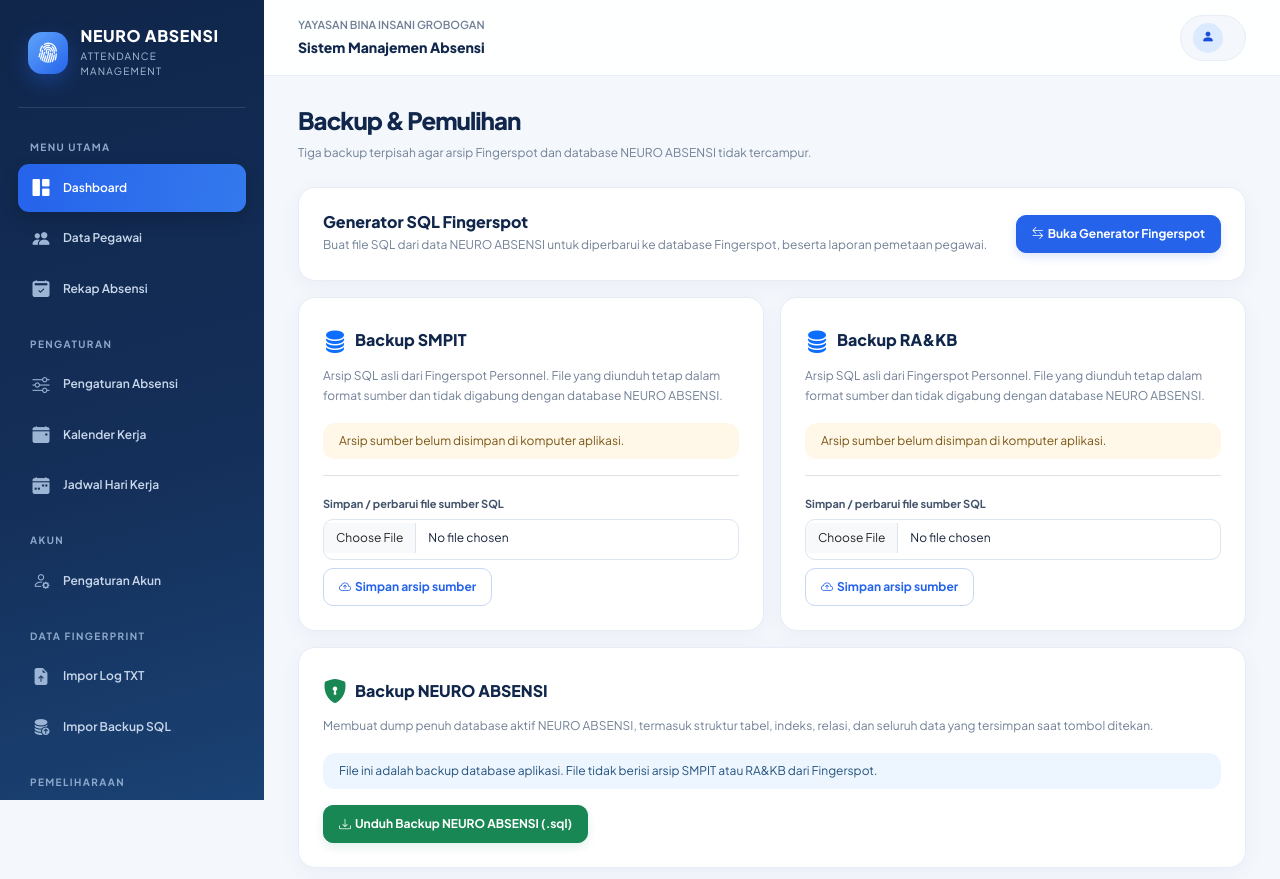
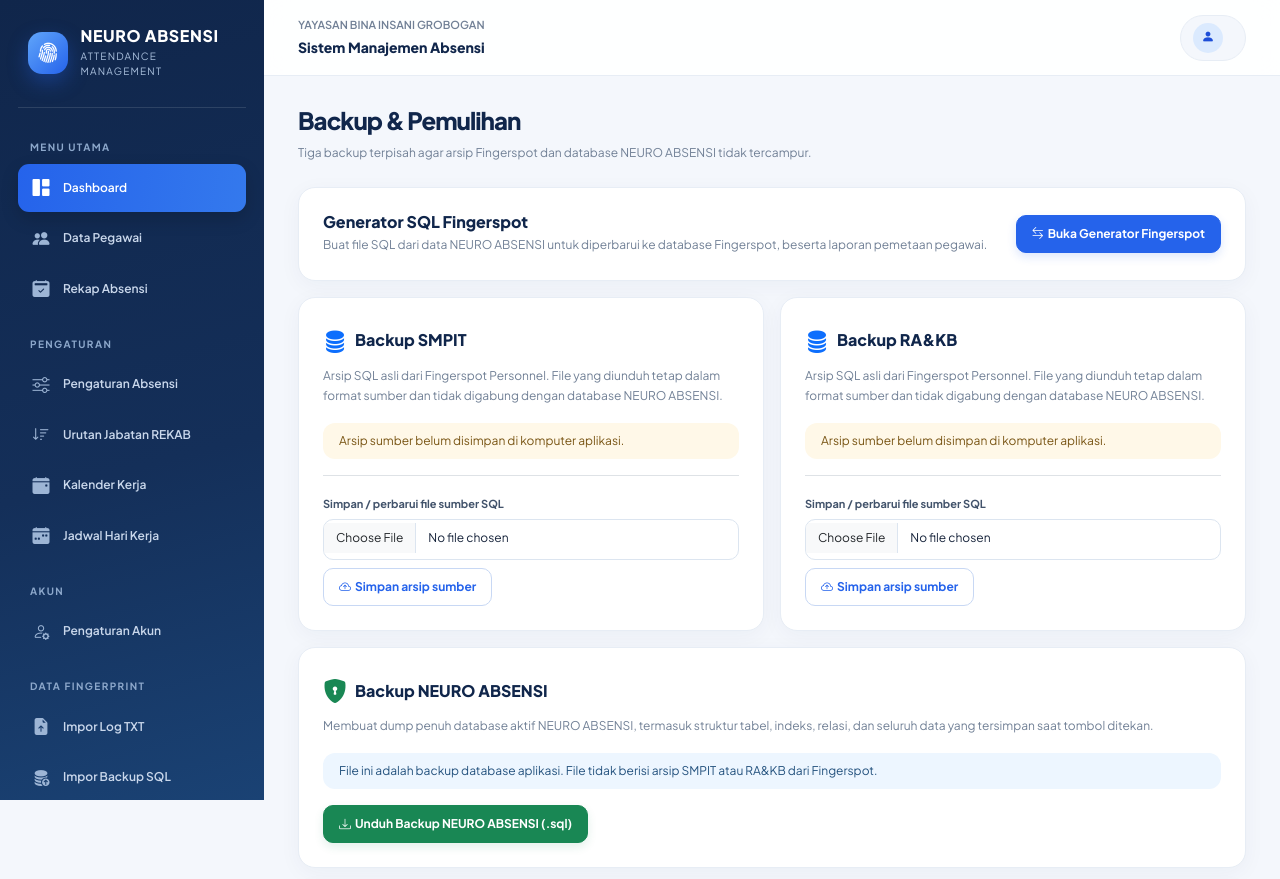
Before and after one commit to zidan121/absensi, a CodeIgniter 4 app: template app/Views/backup_exports/index.php in a window 1280 px wide. Shown: the top 879 px of the page. Run offline with PHP 8.4 and a stand-in for CodeIgniter, Linux system fonts and the light colour scheme; the template is opened without the code that fills it, so the values that code supplies are empty; some libraries are stand-ins or nearby versions.

Commit message:
Add recap position order menu link

```diff
--- a/app/Views/layout.php
+++ b/app/Views/layout.php
@@ -72,6 +72,7 @@
             <a class="<?= str_starts_with(uri_string(), 'rekap') ? 'active' : '' ?>" href="/rekap"><i class="bi bi-calendar2-check-fill"></i>Rekap Absensi</a>
             <div class="nav-caption mt-4">Pengaturan</div>
             <a class="<?= str_starts_with(uri_string(), 'pengaturan-absensi') ? 'active' : '' ?>" href="/pengaturan-absensi"><i class="bi bi-sliders"></i>Pengaturan Absensi</a>
+            <a class="<?= str_starts_with(uri_string(), 'pengaturan-urutan-jabatan') ? 'active' : '' ?>" href="/pengaturan-urutan-jabatan"><i class="bi bi-sort-down"></i>Urutan Jabatan REKAB</a>
             <a class="<?= str_starts_with(uri_string(), 'kalender-kerja') ? 'active' : '' ?>" href="/kalender-kerja"><i class="bi bi-calendar-event-fill"></i>Kalender Kerja</a>
             <a class="<?= str_starts_with(uri_string(), 'jadwal-hari-kerja') ? 'active' : '' ?>" href="/jadwal-hari-kerja"><i class="bi bi-calendar-week-fill"></i>Jadwal Hari Kerja</a>
             <div class="nav-caption mt-4">Akun</div>
```
